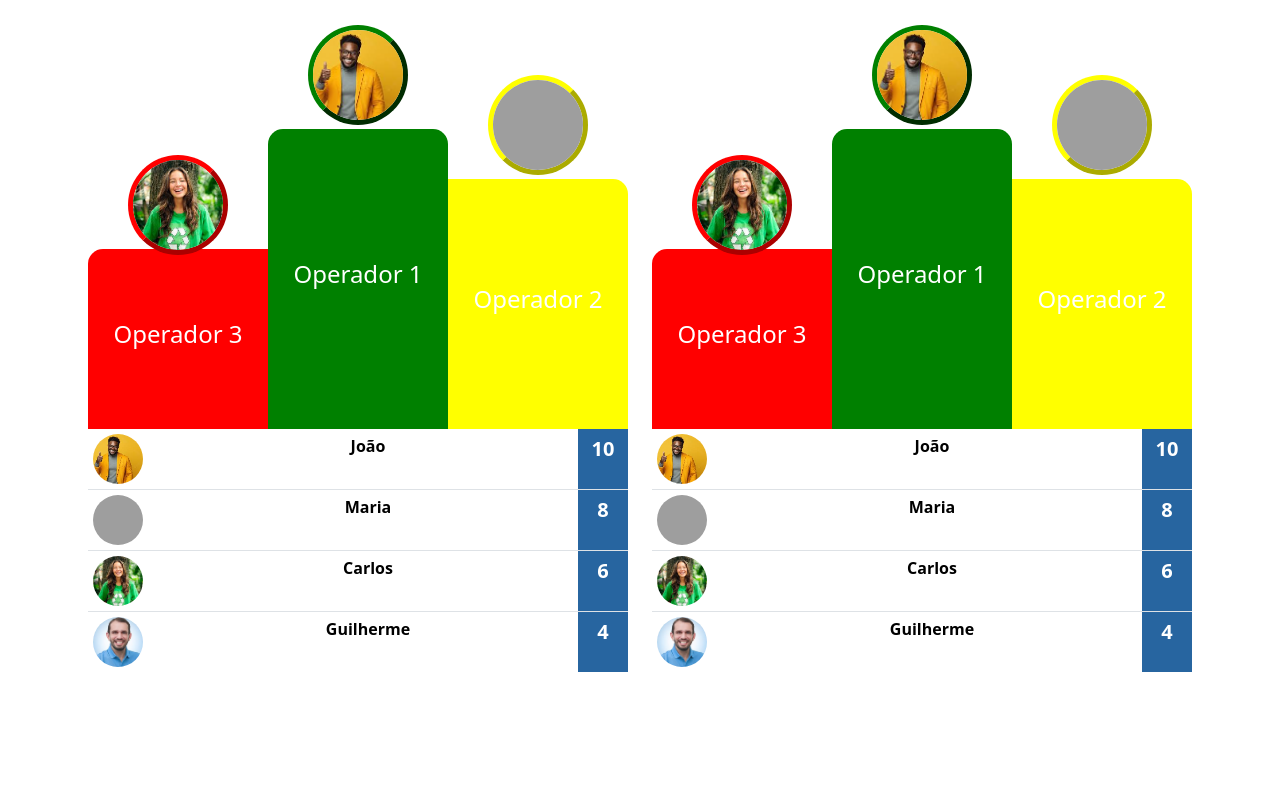
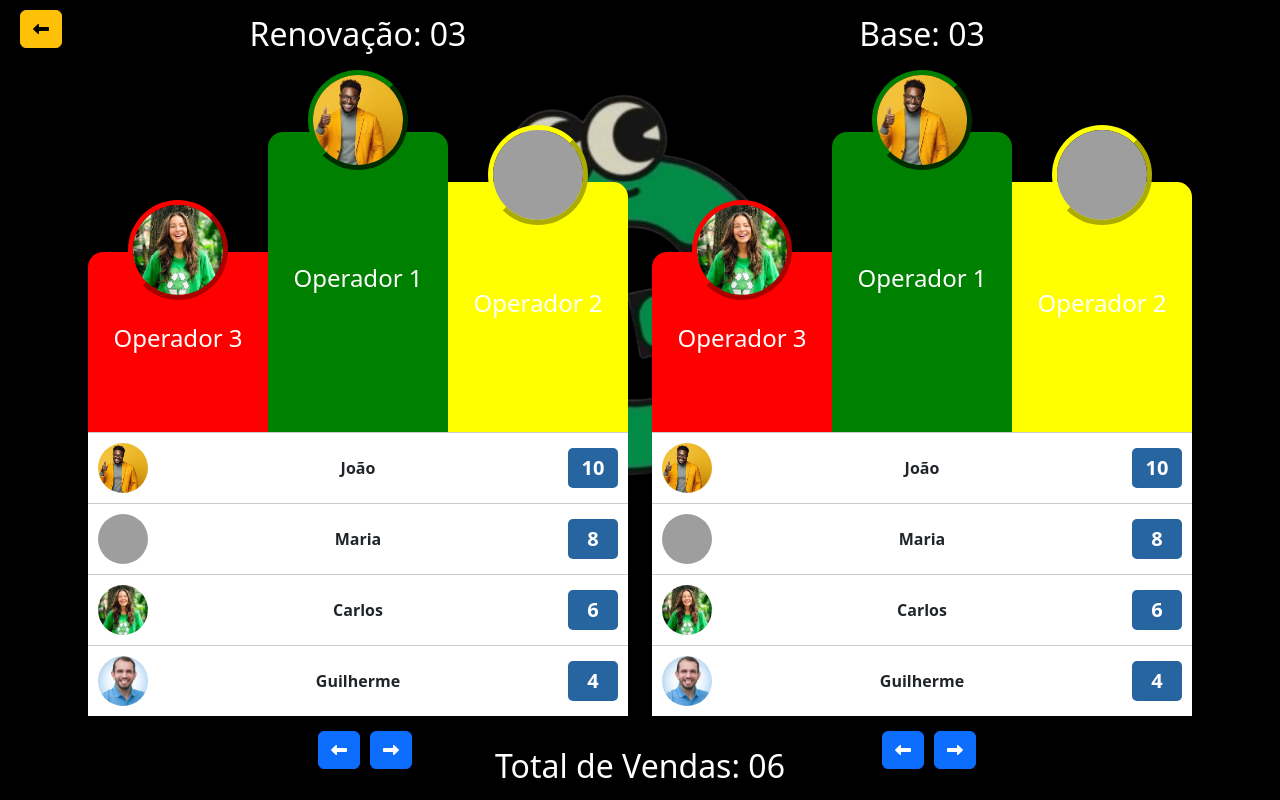
Before and after one commit to MarquesVitor01/CRM-Plataform-App, a React (Create React App) app: page /relatorio in a window 1280 px wide. Built offline with nearby package versions, Linux system fonts and the light colour scheme.

Commit message:
Finishing the leaderboard

```diff
--- a/src/app/pages/Relatório/Components/Podio.tsx
+++ b/src/app/pages/Relatório/Components/Podio.tsx
@@ -1,6 +1,6 @@
 import React from "react";
 import operadores from "../Operador/Operadores";
-import { Ranking } from "./Ranking"; // Certifique-se de que o caminho esteja correto
+import { Ranking } from "./Ranking";
 
 const Podio: React.FC = () => {
   return (
@@ -8,7 +8,8 @@ const Podio: React.FC = () => {
       <div>
         <div className="row">
           <div className="col-md-6 col-sm-6">
-            <div className="podio">
+            <h2 className="title-relatorio">Renovação: 03</h2>
+            <div className="podio mt-md-5">
               <div className="podio-primeiro">
                 <img src={operadores.pessoa1} alt="Operador 1" />
                 <h4>Operador 1</h4>
@@ -27,7 +28,8 @@ const Podio: React.FC = () => {
           </div>
 
           <div className="col-md-6 col-sm-6">
-            <div className="podio">
+          <h2 className="title-relatorio">Base: 03</h2>
+            <div className="podio mt-md-5">
               <div className="podio-primeiro">
                 <img src={operadores.pessoa1} alt="Operador 1" />
                 <h4>Operador 1</h4>
@@ -41,7 +43,6 @@ const Podio: React.FC = () => {
                 <h4>Operador 3</h4>
               </div>
             </div>
-            {/* Adicionando o Ranking abaixo do segundo pódio */}
             <Ranking />
           </div>
         </div>
--- a/src/app/pages/Relatório/Components/Ranking.tsx
+++ b/src/app/pages/Relatório/Components/Ranking.tsx
@@ -1,5 +1,7 @@
 import React from "react";
-import images from '../Operador/Operadores'
+import images from "../Operador/Operadores";
+import { FontAwesomeIcon } from "@fortawesome/react-fontawesome";
+import { faLeftLong, faRightLong } from "@fortawesome/free-solid-svg-icons";
 
 interface Operador {
   nome: string;
@@ -23,7 +25,8 @@ export const Ranking: React.FC = () => {
     pessoa3: {
       nome: "Carlos",
       venda: 6,
-    },pessoa4: {
+    },
+    pessoa4: {
       nome: "Guilherme",
       venda: 4,
     },
@@ -31,22 +34,26 @@ export const Ranking: React.FC = () => {
 
   return (
     <div>
-      <table className="table">
-        <tbody>
-          {Object.keys(operadores).map((key) => (
-            <tr key={key}>
-              <td className="img-table">
-                <img
-                  src={images[key]}
-                  alt={operadores[key].nome}
-                />
-              </td>
-              <td className="table-nome">{operadores[key].nome}</td>
-              <td className="table-vendas">{operadores[key].venda}</td>
-            </tr>
-          ))}
-        </tbody>
-      </table>
+      <ul className="list-ranking">
+        {Object.keys(operadores).map((key) => (
+          <li key={key} className="list-item-ranking">
+            <div className="img-list">
+              <img src={images[key]} alt={operadores[key].nome} />
+            </div>
+            <div className="list-nome">{operadores[key].nome}</div>
+            <div className="list-vendas">{operadores[key].venda}</div>
+          </li>
+        ))}
+      </ul>
+
+      <div className="paginas-ranking">
+        <button className="btn btn-primary">
+          <FontAwesomeIcon icon={faLeftLong} />
+        </button>
+        <button className="btn btn-primary">
+          <FontAwesomeIcon icon={faRightLong} />
+        </button>
+      </div>
     </div>
   );
 };
--- a/src/app/pages/Relatório/Components/Relatorio.css
+++ b/src/app/pages/Relatório/Components/Relatorio.css
@@ -1,19 +1,37 @@
-.relatorio{
+.relatorio {
   height: 100vh;
   display: flex;
-    justify-content: space-evenly;
+  justify-content: space-around;
   align-items: center;
   flex-direction: column;
+  text-align: center;
+  background-image: url(../../../../../public/img/logo-sem-fundo.png);
+  background-repeat: no-repeat;
+  background-position: 50% 20%;
+  background-color: #000;
 }
 
-.podio{
-    display: flex;
-    justify-content: center;
-    align-items: flex-end;
-    flex-direction: row;
+.btn-sair-ranking{
+  position: absolute;
+  top: 10px;
+  left: 20px;
 }
 
-.podio-primeiro{
+.title-relatorio {
+  position: absolute;
+  width: 250px;
+  top: 10px;
+  transform: translateX(58%);
+  padding-block: 5px;
+  color: #fff;
+}
+.podio {
+  display: flex;
+  align-items: flex-end;
+  z-index: 2;
+}
+
+.podio-primeiro {
   width: 180px;
   height: 300px;
   background-color: green;
@@ -21,7 +39,7 @@
   border-radius: 15px 15px 0 0;
 }
 
-.podio-segundo{
+.podio-segundo {
   width: 180px;
   height: 250px;
   background-color: yellow;
@@ -29,7 +47,7 @@
   border-radius: 0 15px 0 0;
 }
 
-.podio-terceiro{
+.podio-terceiro {
   width: 180px;
   height: 180px;
   background-color: red;
@@ -37,7 +55,7 @@
   border-radius: 15px 0 0 0;
 }
 
-.podio img{
+.podio img {
   width: 100px;
   height: 100px;
   object-fit: cover;
@@ -45,25 +63,24 @@
   position: absolute;
 }
 
-.podio-primeiro img{
-    top: 25px;
+.podio-primeiro img {
+  top: 70px;
   border: 5px outset green;
 }
 
-.podio-segundo img{
-    top: 75px;
+.podio-segundo img {
+  top: 125px;
   border: 5px outset yellow;
 }
 
-.podio-terceiro img{
-    top: 155px;
+.podio-terceiro img {
+  top: 200px;
   border: 5px outset red;
-
 }
 
 .podio-primeiro,
 .podio-segundo,
-.podio-terceiro{
+.podio-terceiro {
   display: flex;
   justify-content: center;
   align-items: center;
@@ -71,49 +88,64 @@
   color: #fff;
 }
 
-.table{
-    margin-bottom: 0!important;
-
+.list-ranking {
+  list-style: none;
+  background-color: #fff;
+  padding: 0;
+  margin: 0;
 }
 
-.table th,
-.table td {
-  padding: 5px!important;
+.list-item-ranking {
+  display: flex;
+  align-items: center;
+  padding: 10px;
+  border-top: 1px solid #ccc;
 }
 
-.table th{
-    font-weight: 700;
-    font-size: 17px;
+.list-item-ranking:hover {
+  background-color: #444444;
+  color: #fff;
 }
 
-.table td{
-    font-weight: 600;
+.img-list {
+  width: 50px;
 }
 
-.img-table{
-    width: 70px;
-}
-
-.img-table img{
-    width: 50px;
+.img-list img {
+  width: 100%;
   height: 50px;
   border-radius: 50%;
-}
-
-.img-table img{
   object-fit: cover;
 }
 
-.table-nome,
-.table-vendas,
-.head-nome,
-.head-vendas{
+.list-nome {
+  flex-grow: 1;
+  font-weight: bold;
   text-align: center;
 }
 
-.table-vendas{
-    background-color: #2765a0!important;
-    width: 50px;
-    color: #fff!important;
-    font-size: 20px!important;
+.list-vendas {
+  background-color: #2765a0;
+  color: #fff;
+  font-size: 20px;
+  font-weight: bold;
+  padding: 5px 10px;
+  border-radius: 5px;
+  text-align: center;
+  min-width: 50px;
 }
+
+.paginas-ranking {
+  display: flex;
+  gap: 10px;
+  position: absolute;
+  transform: translateX(230px);
+  margin-top: 15px;
+}
+
+.total {
+  padding-block: 2px;
+  position: absolute;
+  bottom: 5px;
+  color: #fff;
+}
--- a/src/app/pages/Relatório/Relatorio.tsx
+++ b/src/app/pages/Relatório/Relatorio.tsx
@@ -1,13 +1,25 @@
 import React from "react";
 import Podio from "./Components/Podio";
-import './Components/Relatorio.css'
+import "./Components/Relatorio.css";
 import { Ranking } from "./Components/Ranking";
+import { FontAwesomeIcon } from "@fortawesome/react-fontawesome";
+import { faLeftLong } from "@fortawesome/free-solid-svg-icons";
 
 export const Relatorio = () => {
+  const sair = () => {
+    window.history.back();
+  };
+
   return (
     <>
-    <div className="relatorio">
-      <Podio />
+      <div className="relatorio">
+        <button className="btn btn-warning btn-sair-ranking" onClick={sair}>
+          <FontAwesomeIcon icon={faLeftLong} />
+        </button>
+        <Podio />
+        <div className="total">
+          <h2>Total de Vendas: 06</h2>
+        </div>
       </div>
     </>
   );
--- a/src/app/pages/dashboard/components/dashboard.css
+++ b/src/app/pages/dashboard/components/dashboard.css
@@ -246,6 +246,22 @@ tbody tr:last-of-type td {
     font-size: 16px;
     color: #464e80;
 }
+.icon-spacing {
+    margin-right: 10px;
+}
+
+.icon-spacing:last-child {
+    margin-right: 0;
+}
+
+.icon-spacing{
+    cursor: pointer;
+}
+
+.icon-spacing:hover{
+    transform: translateY(-2px);
+    margin-left: -2px;
+}
 
 @media screen and (max-width:992px) {
     .list-dashboard{
--- a/src/app/pages/dashboard/components/list-dashboard.jsx
+++ b/src/app/pages/dashboard/components/list-dashboard.jsx
@@ -3,6 +3,8 @@ import { FontAwesomeIcon } from "@fortawesome/react-fontawesome";
 import {
   faArrowLeft,
   faArrowRight,
+  faEdit,
+  faEye,
   faSearch,
   faTrashAlt,
 } from "@fortawesome/free-solid-svg-icons";
@@ -144,6 +146,7 @@ export const ListDashboard = () => {
             <th>Nome</th>
             <th>Email</th>
             <th>Operador</th>
+            <th></th>
           </tr>
         </thead>
         <tbody>
@@ -184,6 +187,10 @@ export const ListDashboard = () => {
               >
                 {cliente.operador}
               </td>
+              <td className="icon-container">
+                <FontAwesomeIcon icon={faEye} className="icon-spacing" />
+                <FontAwesomeIcon icon={faEdit} className="icon-spacing" />
+              </td>
             </tr>
           ))}
         </tbody>
```
Also changed, not shown: public/img/logo-sem-fundo.png (added). Lines whose indentation alone changed are shown as unchanged.
